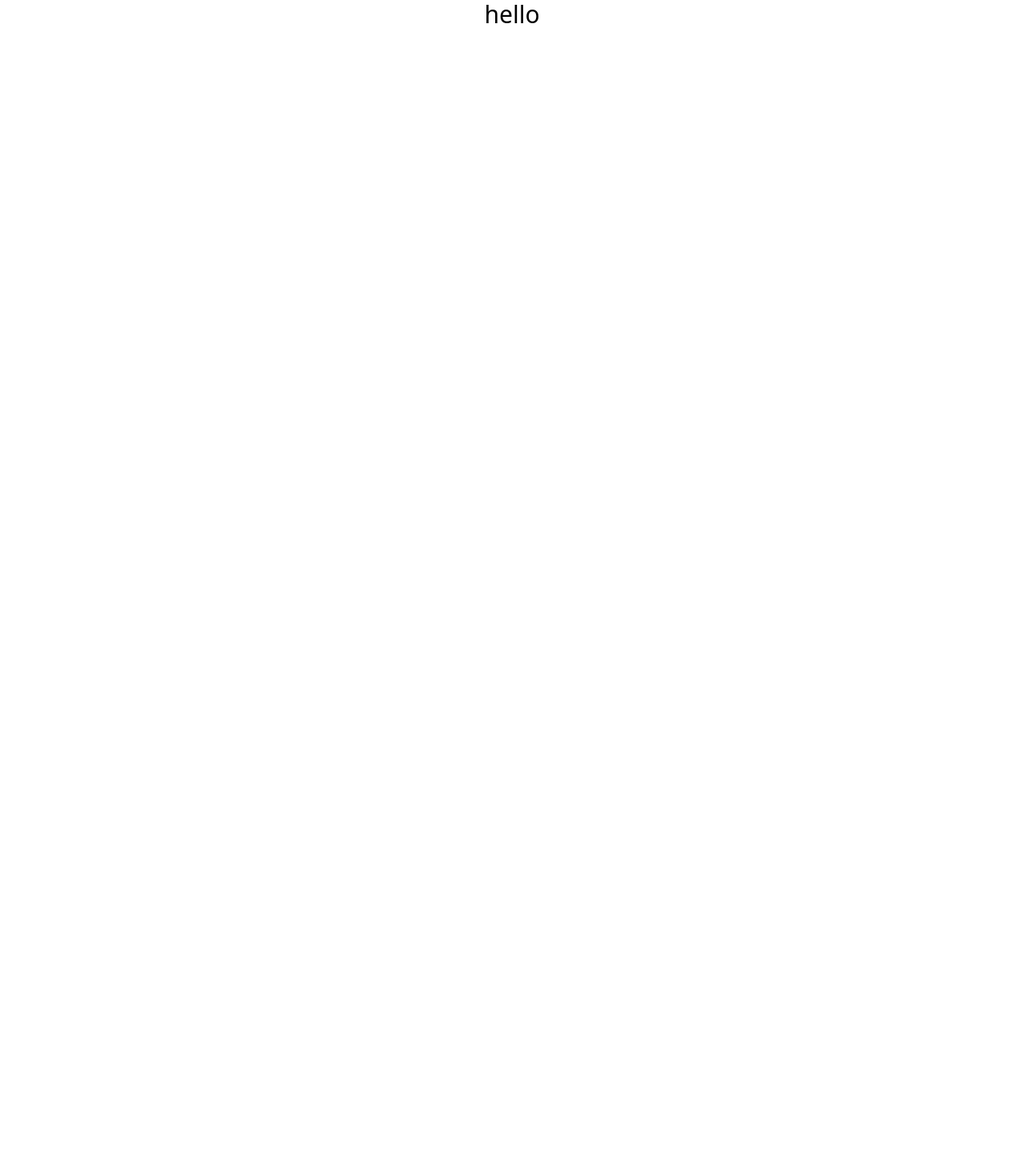
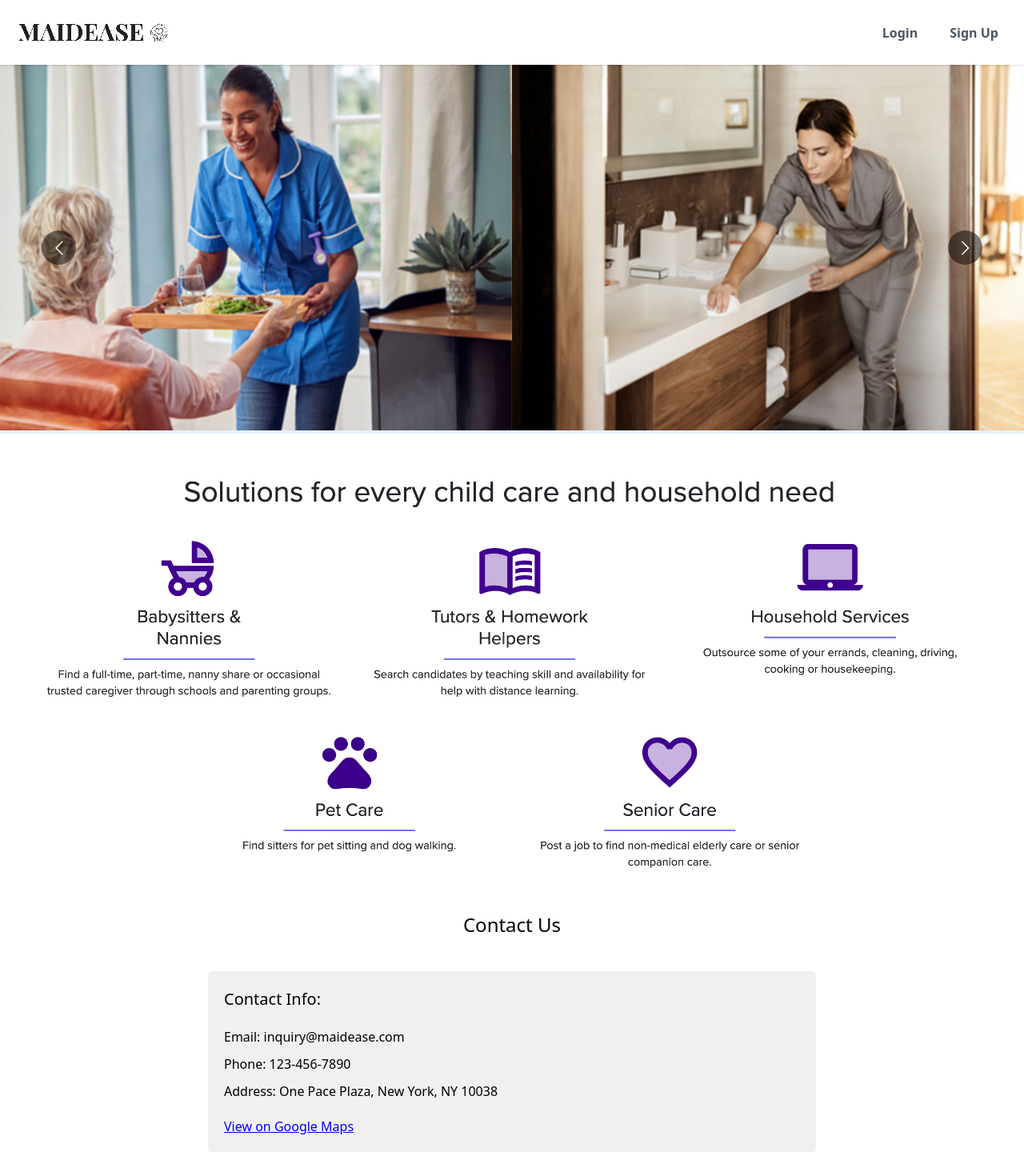
Before and after one commit to Saiteja1807/MaidEase, a Next.js app in the folder website/client/: page / in a window 1280 px wide. Shown: the top 1470 px of the page at 80% size. Before the commit the page ends 800 px from the top, so only its background shows below. Built offline with nearby package versions, Linux system fonts and the light colour scheme.

Commit message:
HomePage

```diff
--- /dev/null
+++ b/website/client/src/pages/Header.tsx
@@ -0,0 +1,33 @@
+import Link from 'next/link'
+import React from 'react'
+
+export default function Header() {
+    return (
+        <div>
+            <header className="sticky top-0 z-30 w-full p-6 bg-white sm:px-4 shadow">
+                <div className="flex items-center justify-between mx-auto max-w-7xl">
+                    <Link href="/">
+                        <span className="text-2xl font-bold text-purple-600 font-serif">
+                            <img src="/images/Logo.jpg"></img>
+                        </span>
+                    </Link>
+                    <div className="flex items-center space-x-1">
+                        <ul className="hidden space-x-2 md:inline-flex">
+                            <li><Link href="/Login" className="px-4 py-2 font-semibold text-gray-600 rounded">Login</Link></li>
+                            <li><Link href="/Registration" className="px-4 py-2 font-semibold text-gray-600 rounded">Sign Up</Link></li>
+
+                        </ul>
+                        <div className="inline-flex md:hidden">
+                            <button className="flex-none px-2 ">
+                                <svg xmlns="http://www.w3.org/2000/svg" fill="none" viewBox="0 0 24 24" strokeWidth={1.5} stroke="currentColor" className="w-6 h-6">
+                                    <path strokeLinecap="round" strokeLinejoin="round" d="M3.75 6.75h16.5M3.75 12h16.5m-16.5 5.25h16.5" />
+                                </svg>
+                            </button>
+                        </div>
+                    </div>
+                </div>
+            </header>
+        </div>
+
+    )
+}
--- /dev/null
+++ b/website/client/src/pages/HomePageDescription.tsx
@@ -0,0 +1,7 @@
+export default function HomePageDescription() {
+    return (
+        <div>
+             <img src="/images/HomePageDescription.png"/>
+        </div>
+   )
+}
--- a/website/client/src/pages/homePageContactUs.tsx
+++ b/website/client/src/pages/homePageContactUs.tsx
@@ -8,13 +8,13 @@ export default function Contact() {
         <title>Contact Us</title>
       </Head>
 
-      <h1 className={styles.title}>If you wanna work with us - message us!</h1>
+      <h1 className={styles.title}>Contact Us</h1>
 
       <div className={styles.contact}>
         <h2>Contact Info:</h2>
-        <p>Email: example@example.com</p>
+        <p>Email: inquiry@maidease.com</p>
         <p>Phone: 123-456-7890</p>
-        <p>Address: 123 Main St, Anytown USA</p>
+        <p>Address: One Pace Plaza, New York, NY 10038</p>
         <a href="https://goo.gl/maps/12345" target="_blank" rel="noopener noreferrer">View on Google Maps</a>
       </div>
 
--- a/website/client/src/pages/homePageImageSlider.tsx
+++ b/website/client/src/pages/homePageImageSlider.tsx
@@ -18,7 +18,7 @@ const BreakpointSlides: ResponsiveType = {
   },
 }
 
-export default function Page() {
+export default function HomePageImageSlider() {
   return (
     <Carousel
       responsive={BreakpointSlides}
@@ -33,7 +33,7 @@ export default function Page() {
         priority
         layout="responsive"
         width={700}
-        height={475}
+        height={600}
       />
       <Image
         alt=""
@@ -41,7 +41,7 @@ export default function Page() {
         priority
         layout="responsive"
         width={700}
-        height={475}
+        height={600}
       />
       <Image
         alt=""
@@ -49,21 +49,21 @@ export default function Page() {
         priority
         layout="responsive"
         width={700}
-        height={475}
+        height={600}
       />
       <Image
         alt=""
         src="/images/PetCare1.jpeg"
         layout="responsive"
         width={700}
-        height={475}
+        height={600}
       />
       <Image
         alt=""
         src="/images/Laundry1.jpeg"
         layout="responsive"
         width={700}
-        height={475}
+        height={600}
       />
     </Carousel>
   )
--- a/website/client/src/pages/index.tsx
+++ b/website/client/src/pages/index.tsx
@@ -1,7 +1,17 @@
+import Footer from "./Footer";
+import Header from "./Header";
+import HomePageImageSlider from "./homePageImageSlider";
+import HomePageContactUs from "./homePageContactUs";
+import HomePageDescription from "./HomePageDescription";
+
 export default function Home() {
   return (
     <>
-      <h1 className="text-3xl text-center">hello</h1>
+      <Header/>
+      <HomePageImageSlider/>
+      <HomePageDescription/>
+      <HomePageContactUs/>
+      <Footer/>
     </>
   )
 }
```
Also changed, not shown: website/client/public/images/HomePageDescription.png (added), website/client/public/images/Logo.jpg (added).
